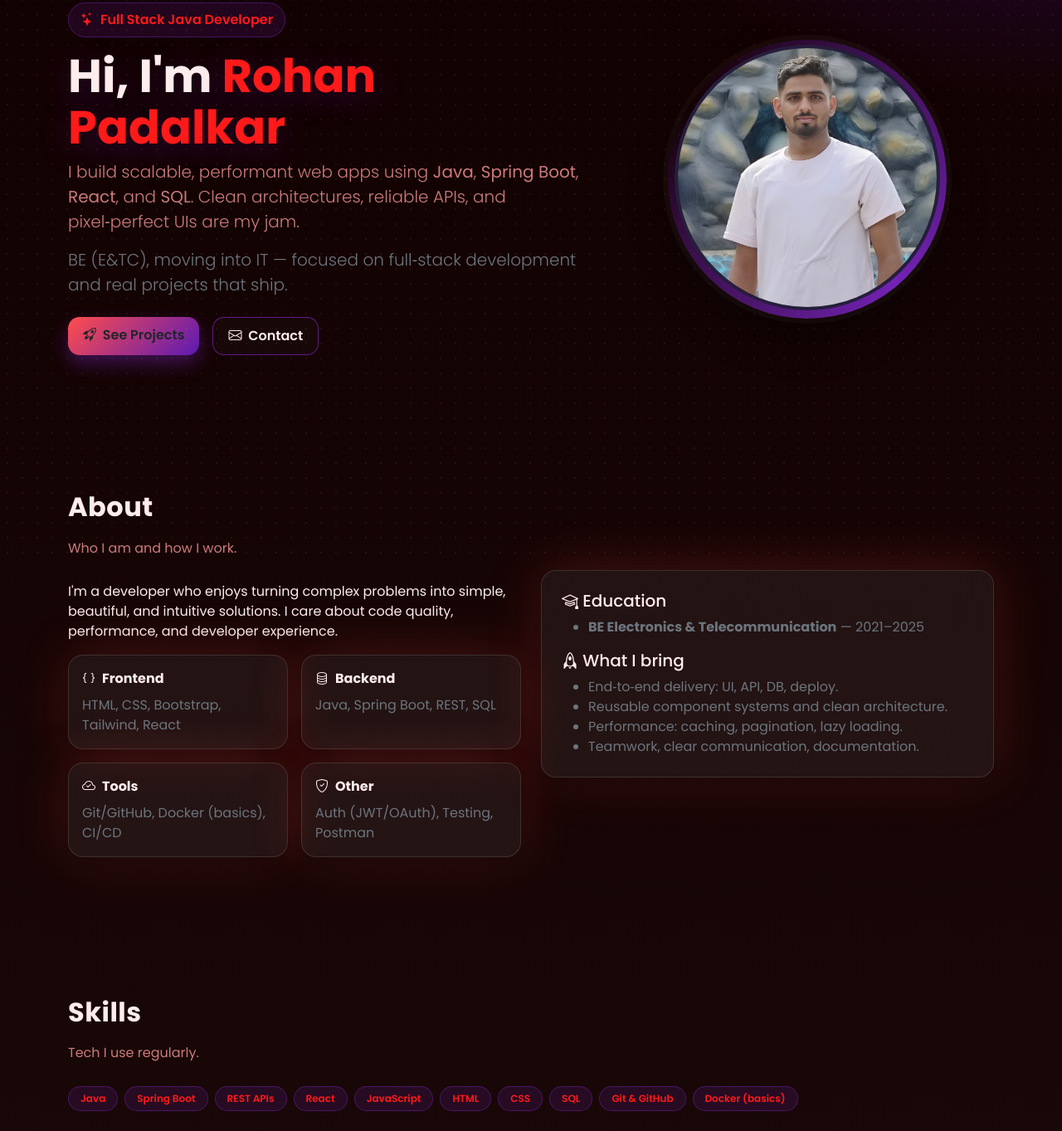
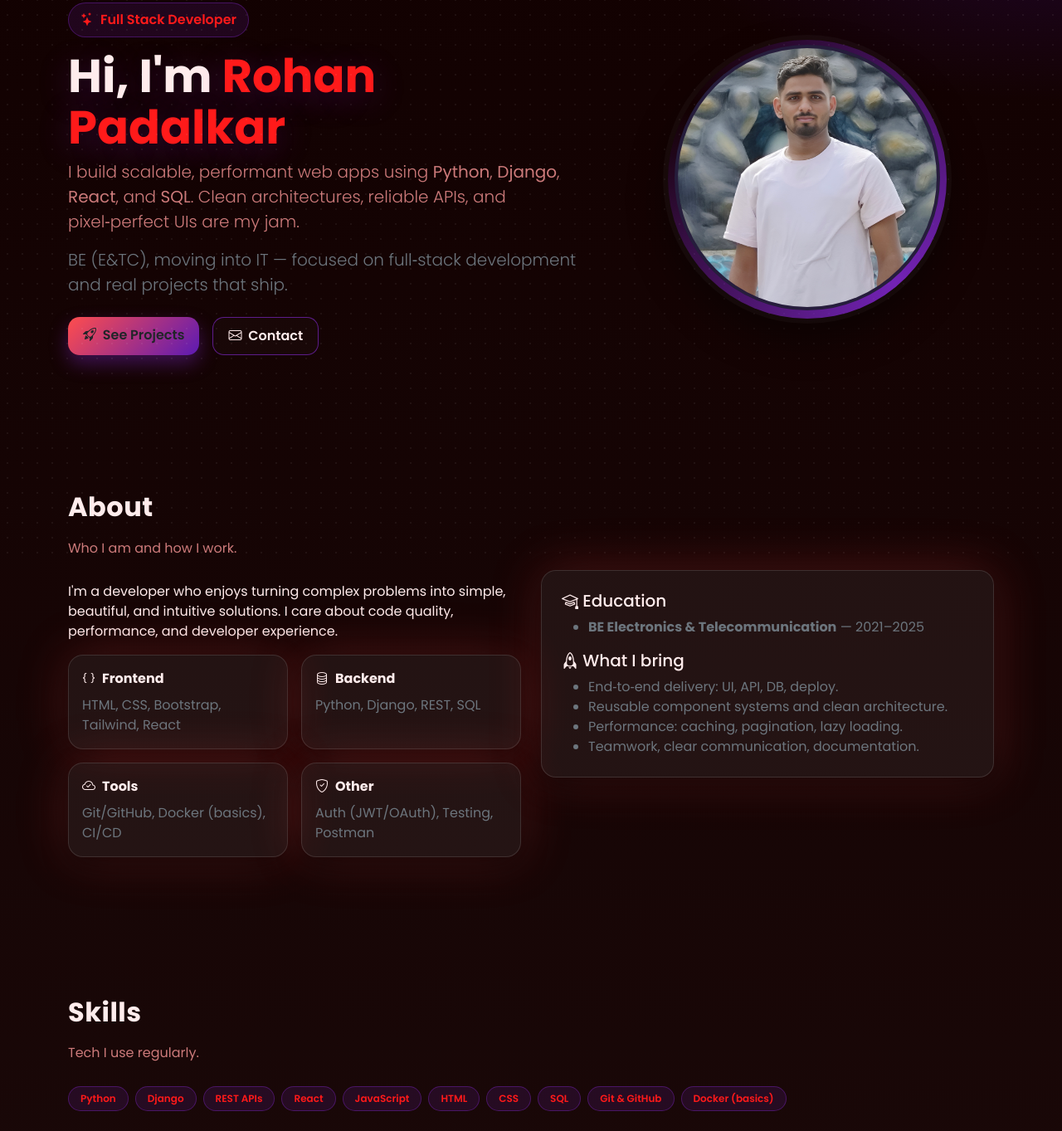
Before and after one commit to Rohan110204/Portfolio-Website, a plain HTML site: page index.html in a window 1280 px wide. Shown: the part 117-1480 px from the top of the page at 83% size. Drawn offline with nearby package versions, Linux system fonts and the light colour scheme.

Commit message:
index.html

```diff
--- a/index.html
+++ b/index.html
@@ -54,10 +54,10 @@
     <div class="container">
       <div class="row align-items-center g-4">
         <div class="col-lg-7 order-2 order-lg-1">
-          <span class="badge-pill mb-3 reveal"><i class="bi bi-stars"></i> Full Stack Java Developer</span>
+          <span class="badge-pill mb-3 reveal"><i class="bi bi-stars"></i> Full Stack Developer</span>
           <h1 class="display-name mb-2 reveal">Hi, I'm <span style="color: var(--accent-2)">Rohan Padalkar</span></h1>
           <p class="lead lead-text mb-3 reveal">
-            I build scalable, performant web apps using <strong>Java</strong>, <strong>Spring Boot</strong>,
+            I build scalable, performant web apps using <strong>Python</strong>, <strong>Django</strong>,
             <strong>React</strong>, and <strong>SQL</strong>.
             Clean architectures, reliable APIs, and pixel‑perfect UIs are my jam.
           </p>
@@ -101,7 +101,7 @@
               <div class="glass-card p-3 h-100">
                 <div class="d-flex align-items-center gap-2 mb-2"><i class="bi bi-database"></i><strong>Backend</strong>
                 </div>
-                <div class="text-secondary">Java, Spring Boot, REST, SQL</div>
+                <div class="text-secondary">Python, Django, REST, SQL</div>
               </div>
             </div>
             <div class="col-sm-6">
@@ -144,8 +144,8 @@
       <h2 class="section-title reveal">Skills</h2>
       <p class="section-subtitle reveal">Tech I use regularly.</p>
       <div class="d-flex flex-wrap gap-2 reveal">
-        <span class="badge tech-badge">Java</span>
-        <span class="badge tech-badge">Spring Boot</span>
+        <span class="badge tech-badge">Python</span>
+        <span class="badge tech-badge">Django</span>
         <span class="badge tech-badge">REST APIs</span>
         <span class="badge tech-badge">React</span>
         <span class="badge tech-badge">JavaScript</span>
@@ -247,7 +247,7 @@
   </section>
 
   <footer class="text-center small">
-    <div class="container">© <span id="year"></span> Rohan Padalkar · Full Stack Java Developer</div>
+    <div class="container">© <span id="year"></span> Rohan Padalkar · Full Stack Developer</div>
   </footer>
 
   <script src="https://cdn.jsdelivr.net/npm/bootstrap@5.3.3/dist/js/bootstrap.bundle.min.js"></script>
```
